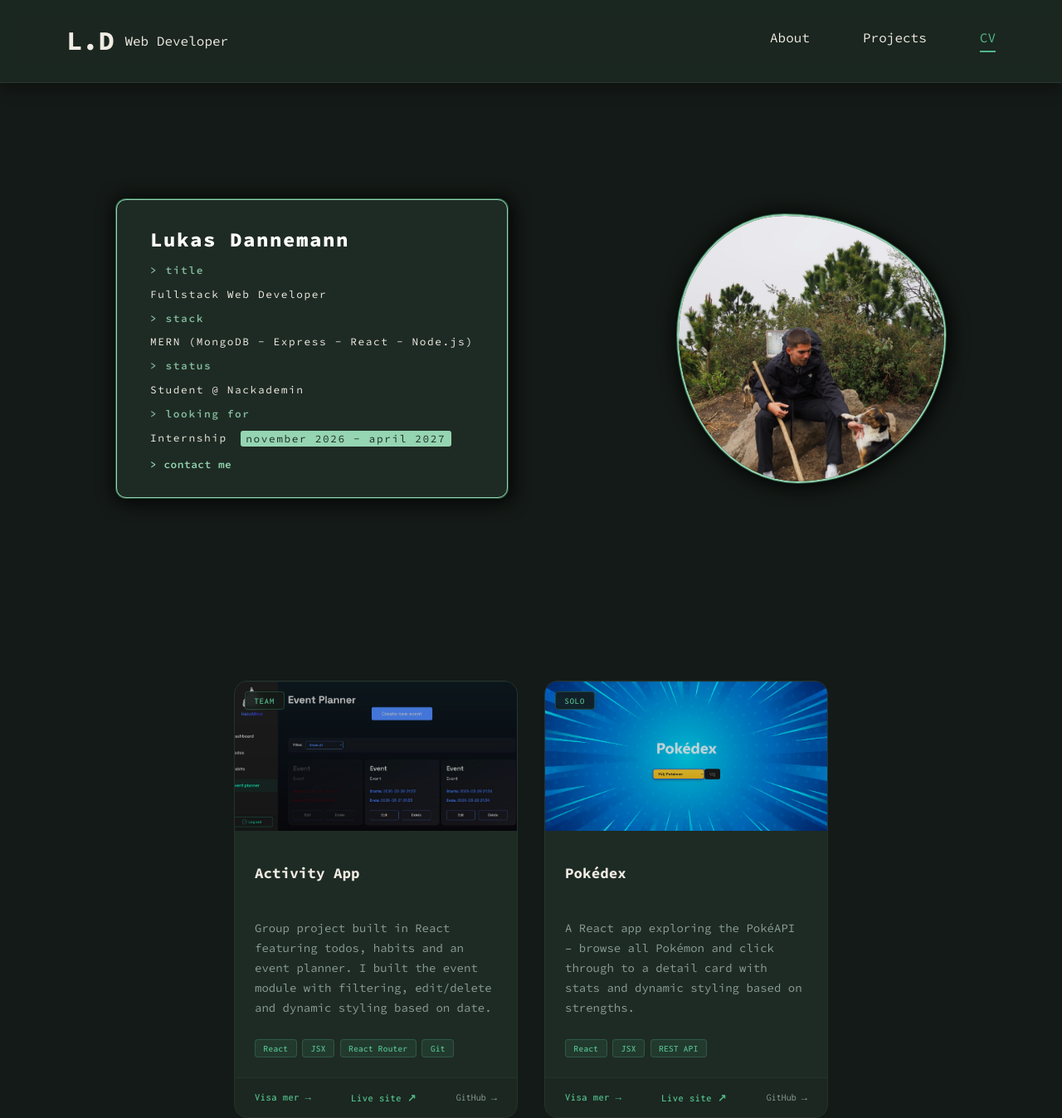
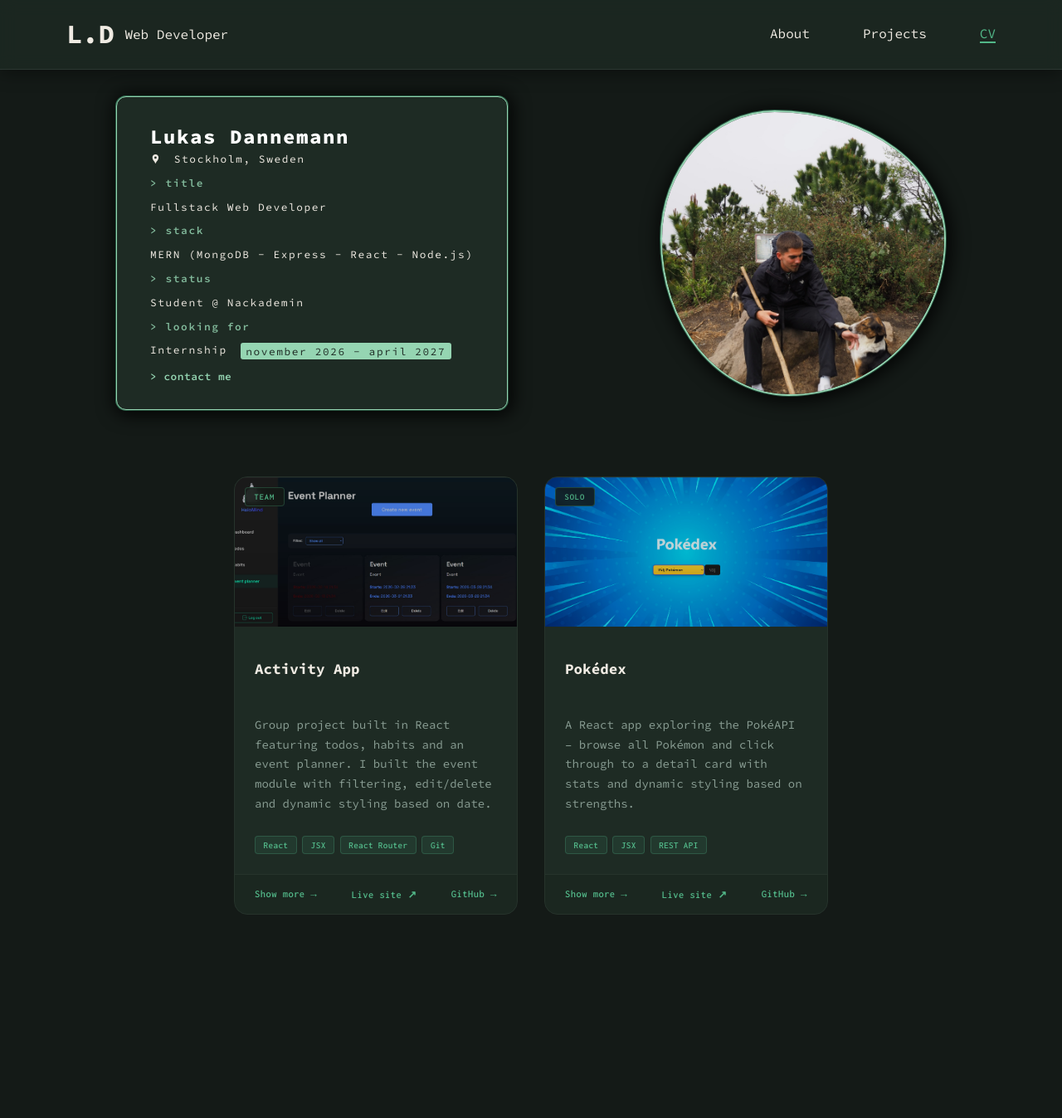
Before and after one commit to lukasdannemann/NewPortfolio, a React (Vite) app: page / in a window 1280 px wide. Shown: the whole page at 83% size. After the commit the page ends 1102 px from the top, so only its background shows below. Built offline with nearby package versions, Linux system fonts and the light colour scheme.

Commit message:
add react-icons

```diff
--- a/package.json
+++ b/package.json
@@ -12,6 +12,7 @@
   "dependencies": {
     "react": "^19.2.0",
     "react-dom": "^19.2.0",
+    "react-icons": "^5.6.0",
     "react-router-dom": "6.3"
   },
   "devDependencies": {
--- a/src/Components/Hero/Hero.css
+++ b/src/Components/Hero/Hero.css
@@ -3,17 +3,22 @@
   align-items: center;
   justify-content: space-between;
   gap: 4rem;
-  min-height: 80vh;
   padding: 0 2rem;
   max-width: 1000px;
   width: 90%;
-  margin: 0 auto;
+  margin: 2rem auto;
 }
 
 .hero-name {
   color: #ffffff;
   font-weight: 800;
   font-size: 1.5rem;
+  margin-bottom: 0.2rem;
+}
+
+.under-text{
+  display: flex;
+  align-items: center;
 }
 
 /* --- Text-sidan / vykortet --- */
@@ -86,8 +91,8 @@
 /* --- Bild-sidan --- */
 .hero-image {
   flex-shrink: 0;
-  width: 320px;
-  height: 320px;
+  width: 340px;
+  height: 340px;
   border-radius: 40% 60% 55% 45% / 45% 45% 55% 55%;
   overflow: hidden;
   border: 2px solid var(--accent);
--- a/src/Components/Hero/Hero.jsx
+++ b/src/Components/Hero/Hero.jsx
@@ -1,12 +1,17 @@
 import './Hero.css'
 import profileImg from '../../assets/IMG_hike.JPG'
+import { MdLocationPin } from 'react-icons/md'
 
 // components/Hero.jsx
 export default function Hero() {
   return (
     <section className="hero">
       <div className="hero-text">
-       <p><span className='hero-name'>Lukas Dannemann</span></p>
+        <div>
+          <p><span className='hero-name'>Lukas Dannemann</span></p>
+          <p className='under-text'><MdLocationPin /><span>Stockholm, Sweden</span></p>
+        </div>
+
        <p><span className='intro-label'>&gt; title</span></p>
        <p>Fullstack Web Developer</p>
        <p><span className='intro-label'>&gt; stack</span></p>
--- a/src/Components/Navigation/Navigation.css
+++ b/src/Components/Navigation/Navigation.css
@@ -2,8 +2,7 @@
   display: flex;
   align-items: center;        /* h1 och nav på samma höjd */
   justify-content: space-between; /* h1 till vänster, nav till höger */
-  padding: 0.5rem 5rem;
-
+  padding: 0 5rem;
   position: sticky;
   top: 0;
   z-index: 100;
@@ -32,7 +31,7 @@ nav {
 
 nav a {
   text-decoration: none;
-  padding-bottom: 6px;          /* avstånd mellan text och linje */
+  /* padding-bottom: 3px;          avstånd mellan text och linje */
   border-bottom: 2px solid transparent;
   transition: color 0.2s ease, border-color 0.2s ease;
 }
--- a/src/Components/ProjectCard/ProjectCard.jsx
+++ b/src/Components/ProjectCard/ProjectCard.jsx
@@ -31,12 +31,12 @@ export default function ProjectCard({ project, expanded = false }) {
                 </div>
                 <div className="card-footer">
                     {!expanded && (
-                        <a className="card-link" href="/projects">Visa mer →</a>
+                        <a className="card-link" href="/projects">Show more →</a>
                     )}
                     <a className="card-link" target='_blank' href={liveUrl}>
                         Live site <span className="arrow">↗</span>
                     </a>
-                    <a className="card-github" target='_blank' href={githubUrl}>GitHub →</a>
+                    <a className="card-link" target='_blank' href={githubUrl}>GitHub →</a>
                 </div>
             </div>
         </>
```
Also changed, not shown: 1 other file (tests, documents, lock files or other folders).
